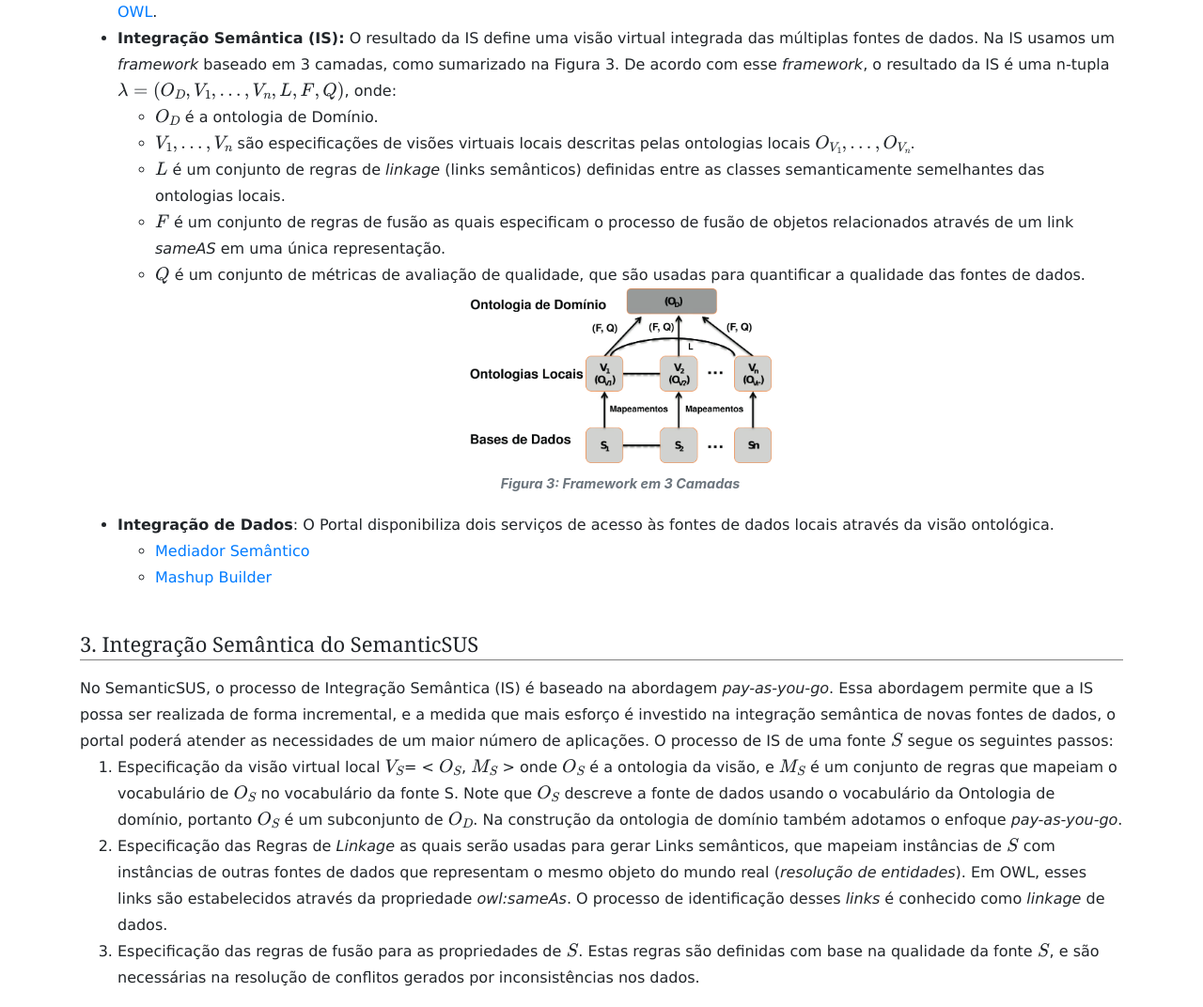
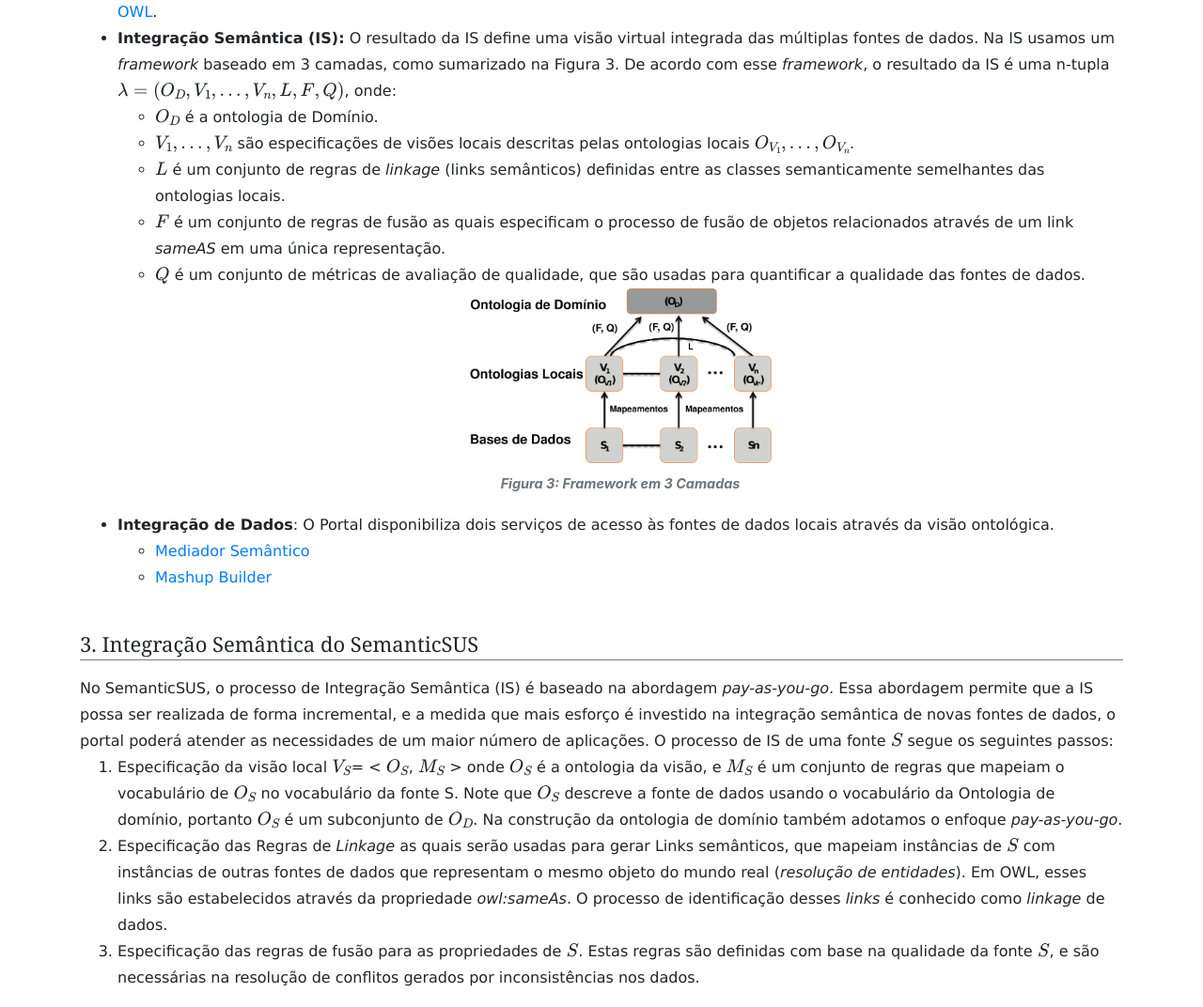
Before and after one commit to semanticSUS/semanticSUS, a plain HTML site: page index.html in a window 1280 px wide. Shown: the part 2012-3084 px from the top of the page at 94% size. Drawn offline with nearby package versions, Linux system fonts and the light colour scheme; some packages are replaced by stand-ins of ours.

Commit message:
pequenas modificações

```diff
--- a/index.html
+++ b/index.html
@@ -115,7 +115,7 @@
               <li> <b>Integração Semântica (IS):</b> O resultado da IS define uma visão virtual integrada das múltiplas fontes de dados. Na IS usamos um <i>framework</i> baseado em 3 camadas, como sumarizado na Figura 3. De acordo com esse <i>framework</i>, o resultado da IS  é uma n-tupla $\lambda=(O_D,  {V_1},...,{V_n}, L, F, Q)$, onde:
                 <ul>
                 <li> $O_D$ é a ontologia de Domínio.</li>
-                <li> $V_1, ..., V_n$ são especificações de visões virtuais locais descritas pelas ontologias locais $O_{V_1},...,O_{V_n}$.</li>
+                <li> $V_1, ..., V_n$ são especificações de visões locais descritas pelas ontologias locais $O_{V_1},...,O_{V_n}$.</li>
                 <li> $L$ é um conjunto de regras de <i>linkage</i> (links semânticos) definidas entre as classes semanticamente semelhantes das ontologias locais. </li>
                 <li> $F$ é um conjunto de  regras de fusão as quais especificam o processo de fusão de objetos relacionados através de um link <i>sameAS</i> em uma única representação.</li>
                 <li> $Q$ é um conjunto de métricas de avaliação de qualidade, que são usadas para quantificar a qualidade das fontes de dados.</li>
@@ -146,7 +146,7 @@
             No SemanticSUS, o processo de Integração Semântica (IS)  é baseado na abordagem <i>pay-as-you-go</i>. Essa abordagem permite que a IS possa ser realizada de forma incremental, e a medida que mais esforço é investido na integração semântica de novas fontes de dados, o portal poderá atender as necessidades de um maior número de aplicações. O processo de IS de uma  fonte $S$ segue os seguintes passos:
 
             <ol>
-              <li> Especificação da visão virtual local $V_S$= &lt $O_S$, $M_S$ &gt  onde  $O_S$  é a ontologia da visão, e $M_S$ é um conjunto de regras que mapeiam o vocabulário de  $O_S$ no vocabulário da fonte S.  Note que $O_S$  descreve a fonte de dados usando o vocabulário da Ontologia de domínio,  portanto $O_S$  é um subconjunto de $O_D$. Na construção da ontologia  de domínio também adotamos o enfoque <i>pay-as-you-go</i>.
+              <li> Especificação da visão local $V_S$= &lt $O_S$, $M_S$ &gt  onde  $O_S$  é a ontologia da visão, e $M_S$ é um conjunto de regras que mapeiam o vocabulário de  $O_S$ no vocabulário da fonte S.  Note que $O_S$  descreve a fonte de dados usando o vocabulário da Ontologia de domínio,  portanto $O_S$  é um subconjunto de $O_D$. Na construção da ontologia  de domínio também adotamos o enfoque <i>pay-as-you-go</i>.
               </li>
               <li> Especificação das Regras de <i>Linkage</i> as quais serão usadas para gerar Links semânticos, que mapeiam instâncias de $S$ com instâncias de outras fontes de dados que representam o mesmo objeto do mundo real (<i>resolução de entidades</i>). Em OWL, esses links são estabelecidos através da propriedade <i>owl:sameAs</i>. O processo de identificação desses <i>links</i> é conhecido como <i>linkage</i> de dados.
               </li>
```
Also changed, not shown: visao_semantica.html (+3 -3 lines).
